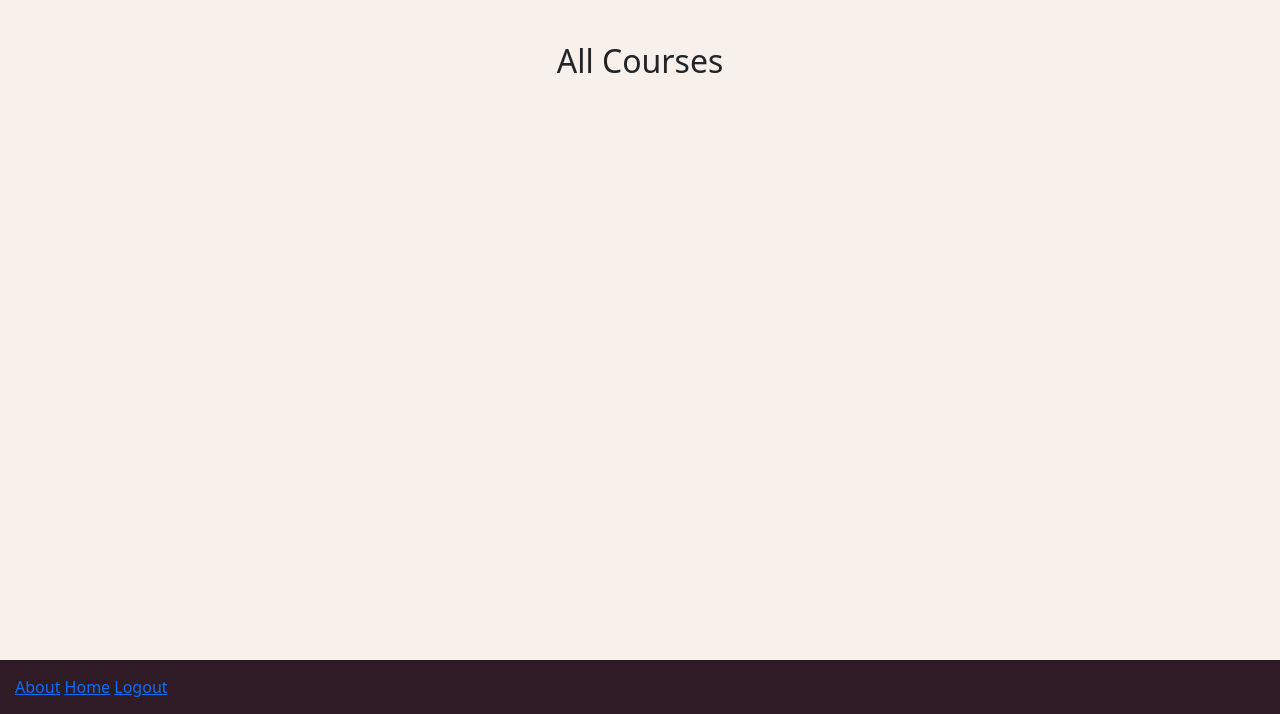
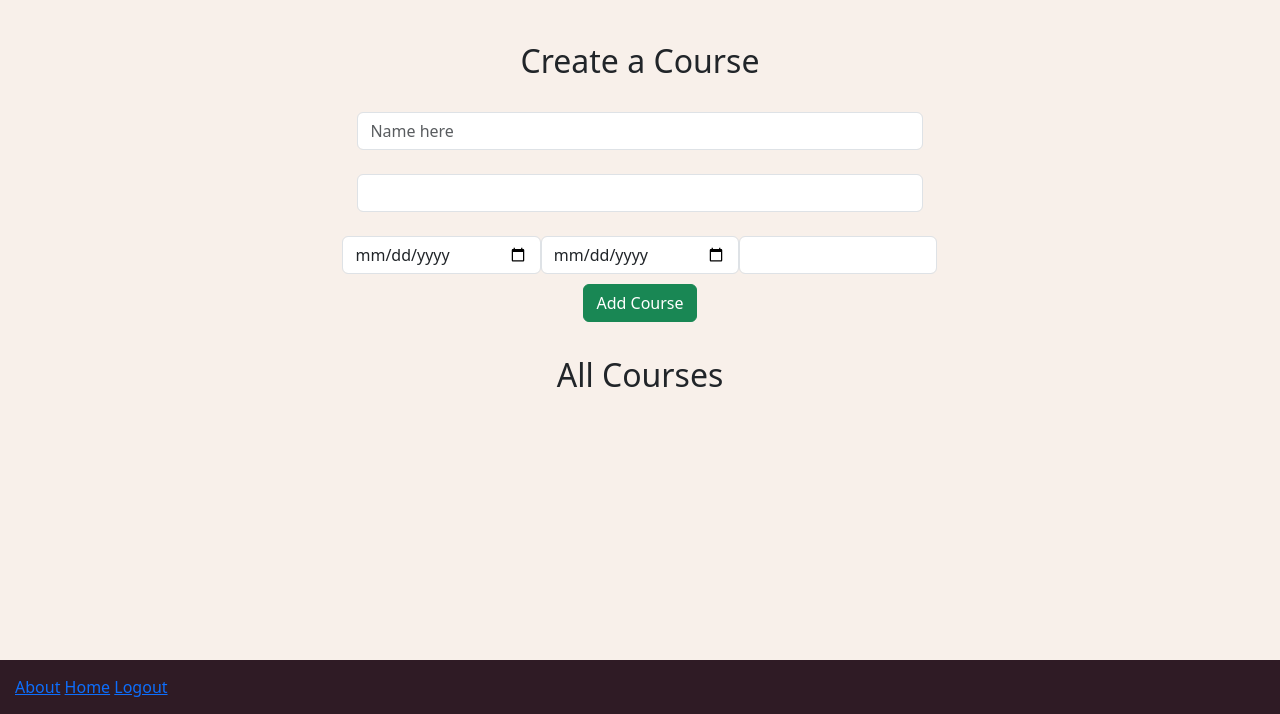
Before and after one commit to cooperwhitley/teacheasy, a Django app: page /courses/ in a window 1280 px wide. Shown: the part 86-800 px from the top of the page. Run offline with Django 4.2, Linux system fonts and the light colour scheme; data that the repository does not hold is empty.

Commit message:
*NOT FINISHED* add create course form course/index

```diff
--- a/main_app/static/css/posts.css
+++ b/main_app/static/css/posts.css
@@ -63,3 +63,25 @@
 .submission-link {
     grid-area: 4 / 1 / 7 / 9;
 }
+
+.create-course {
+    width: 90%;
+    margin: 0 auto;
+    text-align: center;
+}
+
+.name-subject {
+    width: 50%;
+    align-self: center;
+    margin: auto;
+
+}
+
+.schedule {
+    display: inline-flex;
+    grid-template-columns: 1fr 1fr 1fr;
+}
+
+.add-course-btn {
+    margin: 10px;
+}
--- a/main_app/templates/courses/index.html
+++ b/main_app/templates/courses/index.html
@@ -7,6 +7,32 @@
 <div class="container-fluid">
   <div class="row content">
         <div class="post-list">
+            <br>
+            <h2 class="flex-head">Create a Course</h2>
+            <br>
+            {% if user %}
+            <div  class="create-course">
+                <form action="{% url 'add_course' user.id %}" method="POST">
+                    {% csrf_token %}
+                    <div class="name-subject">
+                    <input type="text" name="Name" class="form-control course-title" placeholder="Name here">
+                    <br>
+                    <input type="subject" name="subject" class="form-control course">
+                    </div>
+                    <br>
+                    <div class="schedule">
+                        <input type="date" name="start_date" class="form-control course">
+                        <br>
+                        <input type="date" name="end_date" class="form-control course">
+                        <br>
+                        <input type="days" name="days" class="form-control course">
+                        <br>
+                    </div>
+                    <br>
+                    <input type="submit" value="Add Course" class="btn btn-success add-course-btn">
+                </form>
+            </div>
+            {% endif %}
             <br>
             <h2 class="flex-head">All Courses</h2>
             <br>
--- a/main_app/urls.py
+++ b/main_app/urls.py
@@ -8,6 +8,7 @@ urlpatterns = [
     path('about/', views.about, name='about'),
     # auth urls
     path('accounts/signup/', views.signup, name='signup'),
+
     # Course urls
     path('courses/', views.CourseList.as_view(), name='courses_index'),
     path('courses/<int:course_id>/', views.CourseDetail.as_view(), name='courses_detail'),
@@ -18,6 +19,7 @@ urlpatterns = [
     path('courses/<int:course_id>/leave/', views.leave_course, name='leave_course'),
     path('courses/owned/', views.owned_courses, name='owned_courses'),
     path('courses/enrolled/', views.enrolled_courses, name='enrolled_courses'),
+    path('courses/<int:course_id>/add_course/', views.add_course, name='add_course'),
 
     # Post Views
     path('posts/', views.PostList.as_view(), name='posts_index'),
--- a/main_app/views.py
+++ b/main_app/views.py
@@ -60,7 +60,7 @@ class CourseDetail(DetailView):
 class CourseCreate(LoginRequiredMixin, CreateView):
     model = Course
     template_name = 'courses/create.html'
-    fields = ['name', 'start_date', 'end_date', 'days', 'subject',]
+    fields = '_all_'
 
     def form_valid(self, form):
         return super().form_valid(form)
@@ -74,6 +74,16 @@ class CourseDelete(LoginRequiredMixin, DeleteView):
     model = Course
     template_name = 'courses/delete.html'
     success_url = '/courses'
+
+@login_required
+def add_course(request, user_id):
+    form = CreateCourseForm(request.POST)
+
+    if form.is_valid():
+        new_course = form.save(commit=False)
+        new_course.user_id = user_id
+        new_course.user_id = request.user.id
+        new_course.save()
 
 @login_required
 def owned_courses(request):
```
Also changed, not shown: main_app/forms.py (+7 -1 lines).
